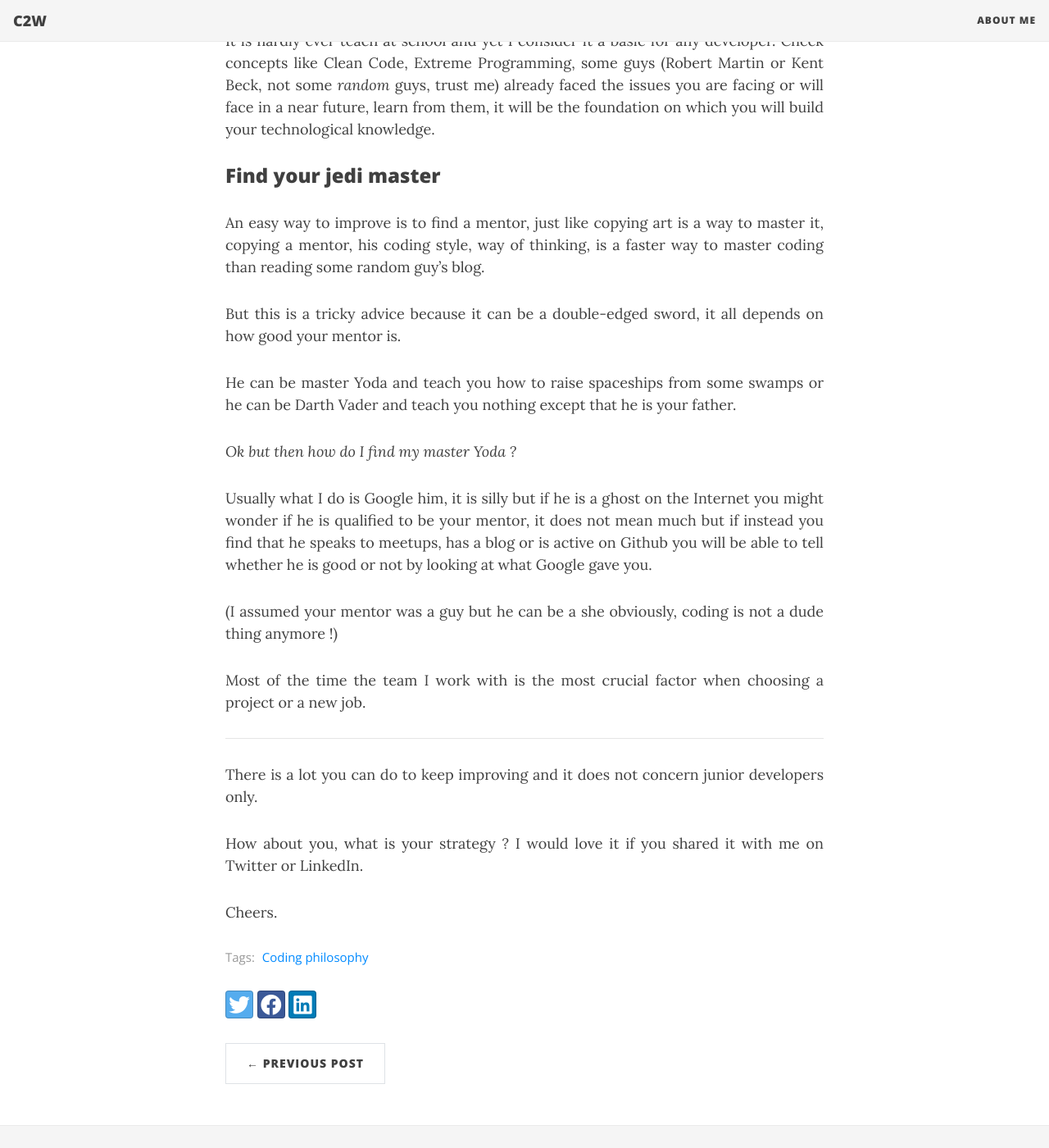
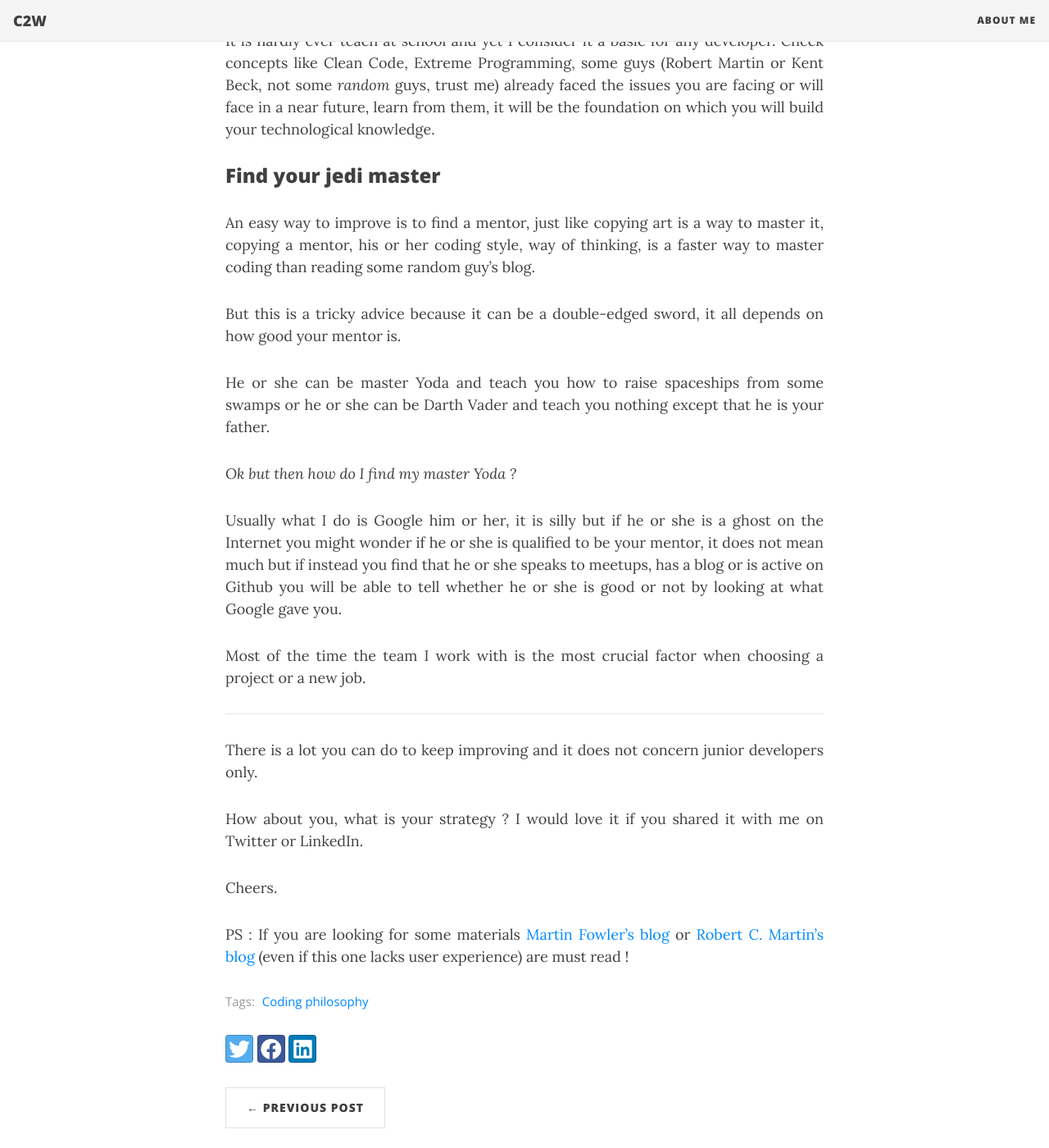
Before and after one commit to Naxyoh/naxyoh.github.io, a Jekyll site: the page built from _posts/2020-06-09-what-it-means-to-be-a-developer.md, in a window 1280 px wide and 1400 px high, scrolled down 2278 px. Shown: the whole window at 82% size. Built offline with Jekyll 4.4.1, drawn with Linux system fonts in a browser that asks for light colours; nearby versions of some CDN libraries.

Commit message:
More friendly to girls

```diff
--- a/_posts/2020-06-09-what-it-means-to-be-a-developer.md
+++ b/_posts/2020-06-09-what-it-means-to-be-a-developer.md
@@ -62,20 +62,16 @@ It is hardly ever teach at school and yet I consider it a basic for any develope
 
 ### Find your jedi master
 
-An easy way to improve is to find a mentor, just like copying art is a way to master it, copying a mentor, his coding style, way of thinking, is a faster way to master coding than reading some random guy's blog.
+An easy way to improve is to find a mentor, just like copying art is a way to master it, copying a mentor, his or her coding style, way of thinking, is a faster way to master coding than reading some random guy's blog.
 
 But this is a tricky advice because it can be a double-edged sword, it all depends on how good your mentor is.
 
-He can be master Yoda and teach you how to raise spaceships from some swamps or he can be Darth Vader and teach you nothing except that he is your father.
+He or she can be master Yoda and teach you how to raise spaceships from some swamps or he or she can be Darth Vader and teach you nothing except that he is your father.
 
 _Ok but then how do I find my master Yoda ?_
 
-Usually what I do is Google him, it is silly but if he is a ghost on the Internet you might wonder
-if he is qualified to be your mentor, it does not mean much but if instead you find that he speaks to meetups,
-has a blog or is active on Github you will be able to tell whether he is good or not by looking at what Google
-gave you.
-
-(I assumed your mentor was a guy but he can be a she obviously, coding is not a dude thing anymore !)
+Usually what I do is Google him or her, it is silly but if he or she is a ghost on the Internet you might wonder
+if he or she is qualified to be your mentor, it does not mean much but if instead you find that he or she speaks to meetups, has a blog or is active on Github you will be able to tell whether he or she is good or not by looking at what Google gave you.
 
 Most of the time the team I work with is the most crucial factor when choosing a project or a new job.
 
@@ -86,3 +82,5 @@ There is a lot you can do to keep improving and it does not concern junior devel
 How about you, what is your strategy ? I would love it if you shared it with me on Twitter or LinkedIn.
 
 Cheers.
+
+PS : If you are looking for some materials [Martin Fowler's blog](https://martinfowler.com){:target="_blank"} or [Robert C. Martin's blog](https://blog.cleancoder.com){:target="_blank"} (even if this one lacks user experience) are must read !
```
